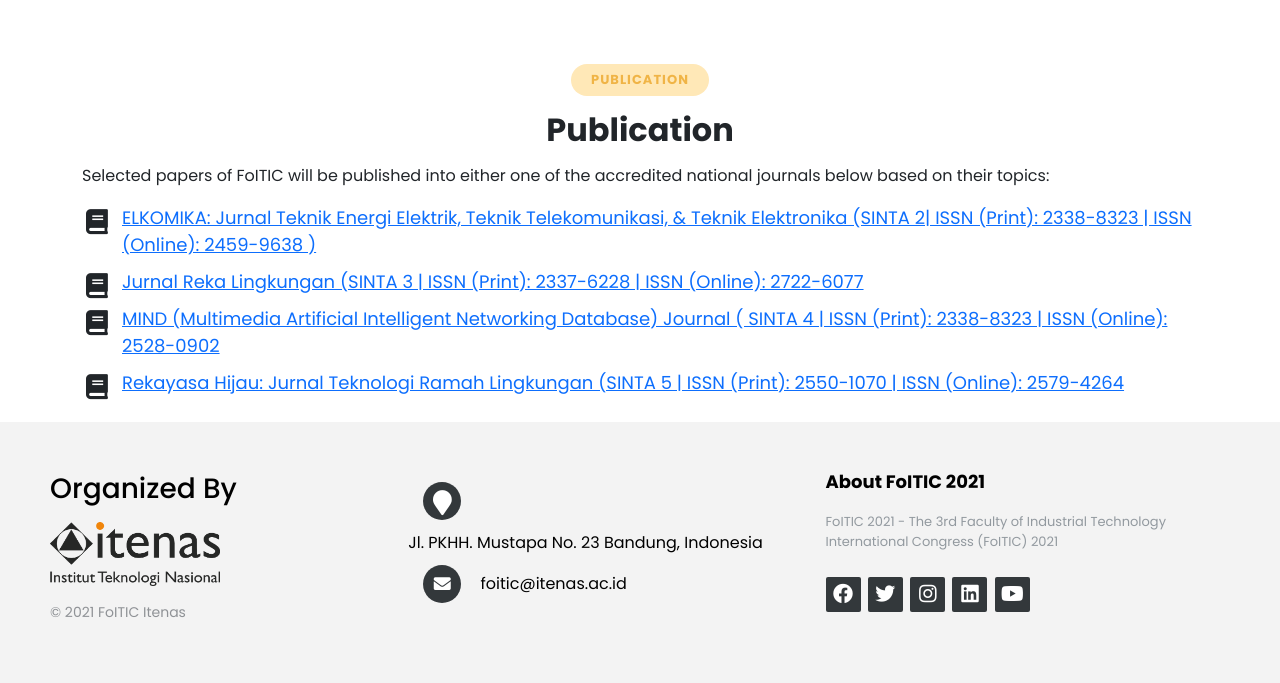
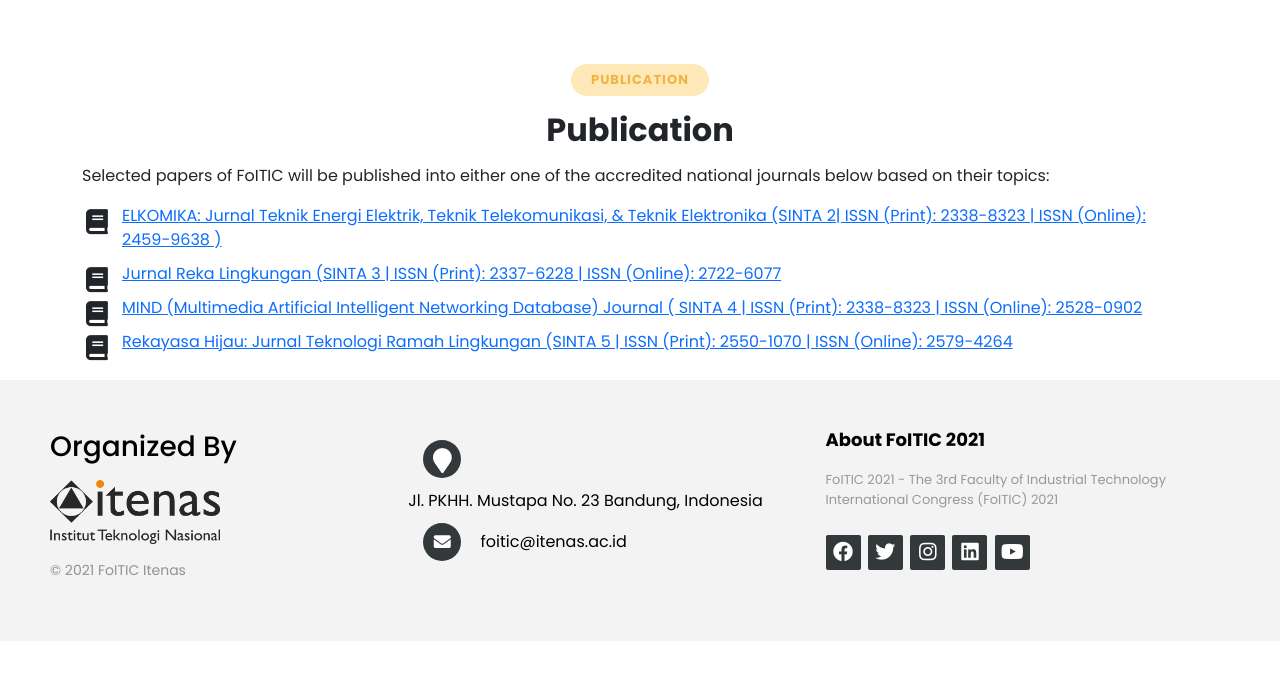
Before and after one commit to mmuqiitf/foitic, a PHP site: page / in a window 1280 px wide. Shown: the part 2853-3536 px from the top of the page. After the commit the page ends 3429 px from the top, so only its background shows below. Run offline with PHP 8.4, Linux system fonts and the light colour scheme; some libraries are stand-ins or nearby versions; some web fonts are replaced.

Commit message:
fix-flyer-and-minor

```diff
--- a/assets/css/style.css
+++ b/assets/css/style.css
@@ -604,6 +604,12 @@
 
 li.custom-list {
   font-size: 18px;
+  padding-bottom: 10px;
+  list-style-type: none;
+}
+
+li.paper-list{
+  font-size: 1rem;
   padding-bottom: 10px;
   list-style-type: none;
 }
--- a/commitees.html
+++ b/commitees.html
@@ -498,7 +498,7 @@
               <p>Industrial Engineering</p>
             </div>
             <div class="col-md-4 commitees-from">
-              <p>Widyatama University – Indonesia</p>
+              <p>Telkom University – Indonesia</p>
             </div>
           </div>
           <div class="row">
--- a/index.html
+++ b/index.html
@@ -138,7 +138,7 @@
       physics, environment, social, economic, design and etc.), to gather,
       present and share the results of their research.
     </p>
-    <img src="./assets/images/Flyer FoITIC v18-Rev3-min.jpg" class="img-flyer" alt="Flyer FoITIC" />
+    <img src="./assets/images/Flyer FoITIC v18-Rev5-min.jpg" class="img-flyer" alt="Flyer FoITIC" />
   </div>
   <div class="section-title pb-0">
     <h3>Supported</h3>
@@ -184,23 +184,23 @@
       their
       topics:</p>
     <ul class="fa-ul">
-      <li class="custom-list">
+      <li class="paper-list">
         <span class="fa-li"><i class="fas fa-book"></i></span>
         <a href="https://ejurnal.itenas.ac.id/index.php/elkomika" target="_blank">ELKOMIKA: Jurnal Teknik Energi
           Elektrik, Teknik Telekomunikasi, & Teknik Elektronika (SINTA 2| ISSN (Print): 2338-8323 | ISSN (Online):
           2459-9638 )</a>
       </li>
-      <li class="custom-list">
+      <li class="paper-list">
         <span class="fa-li"><i class="fas fa-book"></i></span>
         <a href="https://ejurnal.itenas.ac.id/index.php/lingkungan" target="_blank">Jurnal Reka Lingkungan (SINTA 3 |
           ISSN (Print): 2337-6228 | ISSN (Online): 2722-6077</a>
       </li>
-      <li class="custom-list">
+      <li class="paper-list">
         <span class="fa-li"><i class="fas fa-book"></i></span>
         <a href="https://ejurnal.itenas.ac.id/index.php/mindjournal" target="_blank">MIND (Multimedia Artificial
           Intelligent Networking Database) Journal ( SINTA 4 | ISSN (Print): 2338-8323 | ISSN (Online): 2528-0902</a>
       </li>
-      <li class="custom-list">
+      <li class="paper-list">
         <span class="fa-li"><i class="fas fa-book"></i></span>
         <a href="https://ejurnal.itenas.ac.id/index.php/rekayasahijau" target="_blank">Rekayasa Hijau: Jurnal Teknologi
           Ramah Lingkungan (SINTA 5 | ISSN (Print): 2550-1070 | ISSN (Online): 2579-4264</a>
```
Also changed, not shown: assets/images/Flyer FoITIC v18-Rev5-min.jpg (added), assets/images/Flyer FoITIC v18-Rev5.jpg (added).
